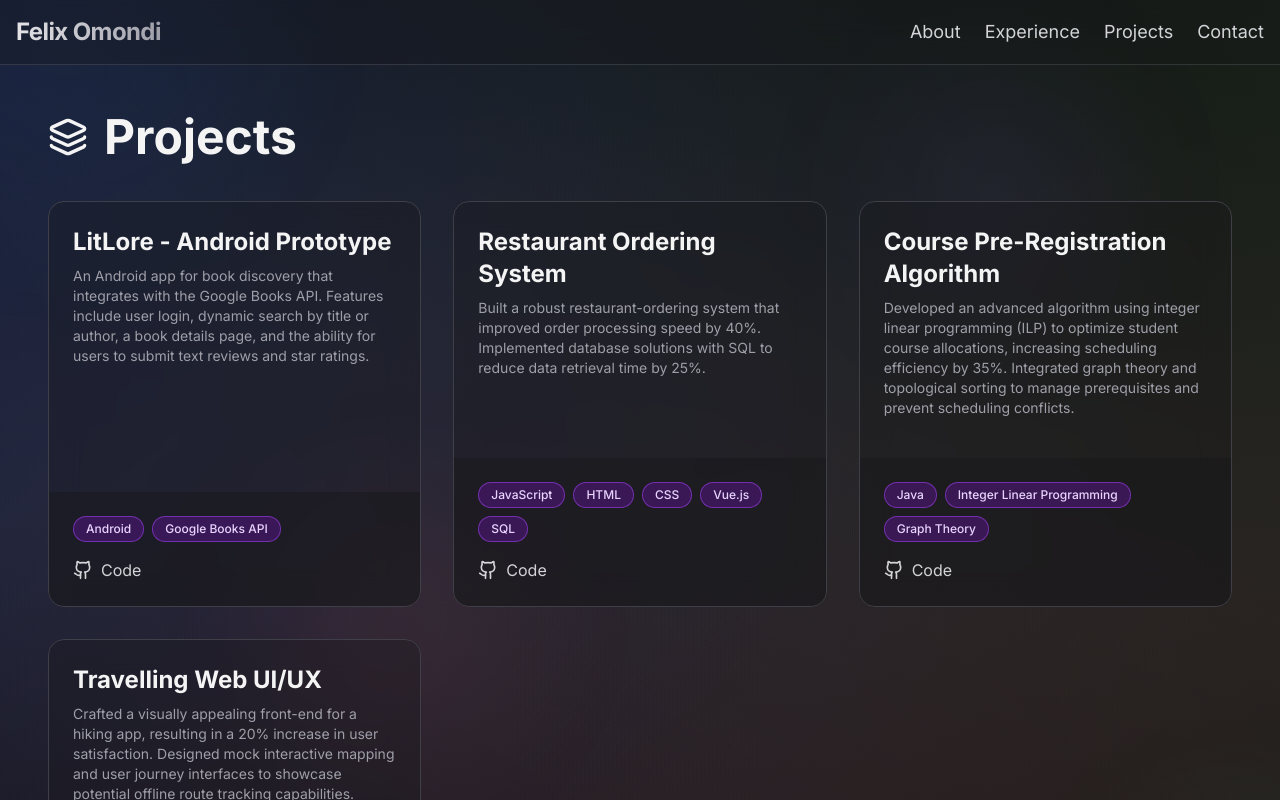
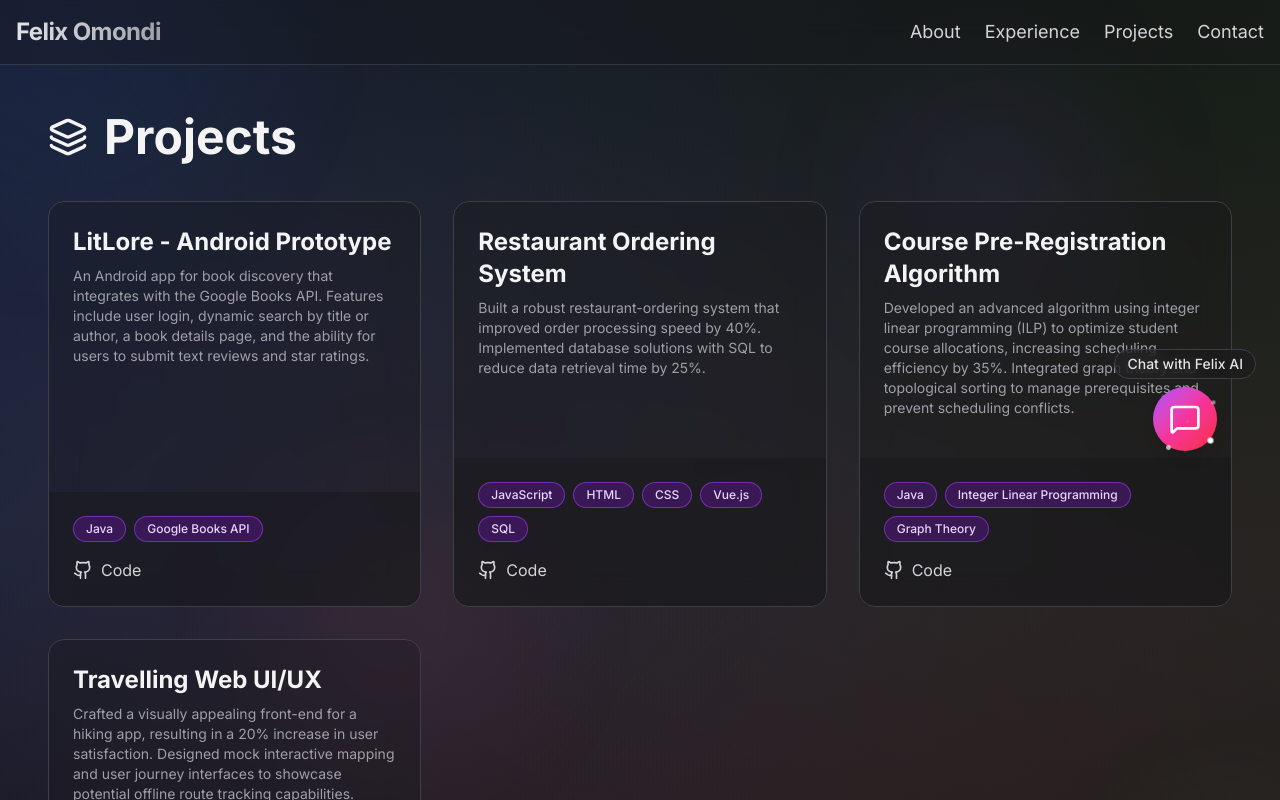
Before and after one commit to Felomondi/gen_ai_pw, a Next.js app in the folder my-ai-portfolio/: page /projects in a window 1280 px wide. Shown: the top 800 px of the page. Built offline with nearby package versions, Linux system fonts and the light colour scheme.

Commit message:
finalized on chatbot design

```diff
--- a/my-ai-portfolio/app/globals.css
+++ b/my-ai-portfolio/app/globals.css
@@ -94,3 +94,54 @@ body {
   animation: float 14s ease-in-out infinite alternate;
   animation-delay: -5s;
 }
+
+
+/* Keyframes for the sparkle animation on chat button*/
+@keyframes sparkle-animation {
+  0%, 100% {
+    opacity: 0;
+    transform: scale(0.5);
+  }
+  50% {
+    opacity: 1;
+    transform: scale(1.2);
+  }
+}
+
+/* Base style for each sparkle element */
+.sparkle {
+  position: absolute;
+  width: 5px;
+  height: 5px;
+  background-color: white;
+  border-radius: 50%;
+  opacity: 0;
+  animation: sparkle-animation 2s infinite;
+}
+
+/* Position and delay each sparkle differently for a random effect */
+.sparkle:nth-of-type(1) {
+  top: 10%;
+  left: 10%;
+  animation-delay: 0s;
+}
+.sparkle:nth-of-type(2) {
+  top: 20%;
+  left: 90%;
+  animation-delay: 0.3s;
+}
+.sparkle:nth-of-type(3) {
+  top: 80%;
+  left: 85%;
+  animation-delay: 0.7s;
+}
+.sparkle:nth-of-type(4) {
+  top: 90%;
+  left: 20%;
+  animation-delay: 1.2s;
+}
+.sparkle:nth-of-type(5) {
+  top: 50%;
+  left: 50%;
+  animation-delay: 1.5s;
+}
--- a/my-ai-portfolio/app/layout.tsx
+++ b/my-ai-portfolio/app/layout.tsx
@@ -2,6 +2,7 @@ import type { Metadata } from "next";
 import { Inter } from "next/font/google";
 import "./globals.css";
 import Navbar from "@/components/Navbar";
+import ChatbotButton from "@/components/ChatbotButton";
 
 const inter = Inter({ subsets: ["latin"] });
 
@@ -31,6 +32,7 @@ export default function RootLayout({
         </div>
 
         <Navbar />
+        <ChatbotButton />
         {children}
       </body>
     </html>
--- a/my-ai-portfolio/app/page.tsx
+++ b/my-ai-portfolio/app/page.tsx
@@ -3,7 +3,7 @@
 import React, { useState, useEffect } from 'react';
 import GlassCard from "@/components/GlassCard";
 import { Button } from "@/components/ui/button";
-import { Download, Rocket, GraduationCap } from "lucide-react";
+import { Download, Rocket, GraduationCap, Github, Linkedin } from "lucide-react"; // Added Github and Linkedin icons
 import Image from "next/image";
 import Link from "next/link";
 import { motion } from 'framer-motion';
@@ -14,7 +14,8 @@ const education = {
     college: "Vassar College",
     expected: "Expected: May 2026",
     courses: ["Object Oriented Programming (Java)", "Data Structures & Algorithms", "Data Science",
-      "Android Development", "Compilers", "Operating Systems", "Calculus I, II & III", "Linear Algebra", "Probability"]
+      "Android Development", "Compilers", "Operating Systems", "Calculuc I, II & III", "Linear Algebra",
+      "probability"]
 };
 
 // Animation Variants
@@ -36,7 +37,6 @@ const lineItemVariants = {
 }
 
 export default function HomePage() {
-  // Fix for hydration errors with animations
   const [isClient, setIsClient] = useState(false);
   useEffect(() => { setIsClient(true) }, []);
 
@@ -48,11 +48,10 @@ export default function HomePage() {
           <div className="flex flex-col md:flex-row items-center gap-8 p-8 md:p-12">
             <div className="w-48 h-48 md:w-60 md:h-60 flex-shrink-0">
               <Image
-                src="/images/ai_pic.png"
+                src="/images/IMG_6116.jpg"
                 alt="Felix Omondi"
                 width={240}
                 height={240}
-                // Typo `object-cosver` corrected to `object-cover`
                 className="rounded-full object-cover border-4 border-zinc-500/30 shadow-lg"
                 priority
               />
@@ -65,7 +64,7 @@ export default function HomePage() {
                 Welcome to my digital space.
               </h1>
               <p className="mt-4 max-w-xl text-lg text-zinc-400">
-                I transform ideas into modern web experiences. Explore my work and see what I can build.
+                I am a rising Senior at Vassar College studying Computer Science and Math. I am interested in AI, Machine Learning, and Software Development.
               </p>
               <div className="mt-6 flex gap-4">
                 <Button asChild>
@@ -85,12 +84,41 @@ export default function HomePage() {
           </div>
 
           {/* --- SEPARATOR --- */}
-          <div className="border-t border-zinc-500/30 my-8"></div>
+          <div className="border-t border-zinc-500/30 my-4"></div>
 
-          {/* --- SECTION 2: EDUCATION (New and Colorful) --- */}
+          {/* --- SECTION 2: SOCIAL LINKS (New Section) --- */}
           {isClient && (
             <motion.section
-              className="px-8 md:px-12"
+                className="py-6 text-center"
+                variants={sectionVariants}
+                initial="hidden"
+                animate="visible"
+            >
+                <h2 className="text-2xl font-bold text-zinc-200 mb-4">Connect With Me</h2>
+                <div className="flex justify-center gap-4">
+                    <Button asChild variant="secondary">
+                        <a href="https://github.com/Felomondi" target="_blank" rel="noopener noreferrer">
+                            <Github className="mr-2 h-4 w-4" />
+                            GitHub
+                        </a>
+                    </Button>
+                     <Button asChild variant="secondary">
+                        <a href="https://www.linkedin.com/in/felomondi/" target="_blank" rel="noopener noreferrer">
+                            <Linkedin className="mr-2 h-4 w-4" />
+                            LinkedIn
+                        </a>
+                    </Button>
+                </div>
+            </motion.section>
+          )}
+
+          {/* --- SEPARATOR --- */}
+          <div className="border-t border-zinc-500/30 my-4"></div>
+
+          {/* --- SECTION 3: EDUCATION --- */}
+          {isClient && (
+            <motion.section
+              className="px-8 md:px-12 py-6"
               variants={sectionVariants}
               initial="hidden"
               animate="visible"
--- a/my-ai-portfolio/app/projects/page.tsx
+++ b/my-ai-portfolio/app/projects/page.tsx
@@ -10,7 +10,7 @@ const projects = [
   {
     title: "LitLore - Android Prototype",
     description: "An Android app for book discovery that integrates with the Google Books API. Features include user login, dynamic search by title or author, a book details page, and the ability for users to submit text reviews and star ratings.",
-    tags: ["Android", "Google Books API"],
+    tags: ["Java", "Google Books API"],
     githubUrl: "https://github.com/Felomondi/Litlore-android",
     liveUrl: null,
   },
--- /dev/null
+++ b/my-ai-portfolio/components/Chatbot.tsx
@@ -0,0 +1,67 @@
+"use client";
+
+import React from 'react';
+import { motion } from 'framer-motion';
+import { X, Send } from 'lucide-react';
+import { Button } from './ui/button';
+import { Input } from './ui/input';
+
+// Define the props the component will accept
+interface ChatbotProps {
+  onClose: () => void; // A function to close the chat
+}
+
+export default function Chatbot({ onClose }: ChatbotProps) {
+  // Animation for the chat window
+  const chatWindowVariants = {
+    hidden: { opacity: 0, scale: 0.95, y: 50 },
+    visible: { opacity: 1, scale: 1, y: 0 },
+    exit: { opacity: 0, scale: 0.95, y: 50 },
+  };
+
+  return (
+    <motion.div
+      className="fixed bottom-6 right-6 z-50 w-[calc(100vw-48px)] max-w-md"
+      variants={chatWindowVariants}
+      initial="hidden"
+      animate="visible"
+      exit="exit"
+    >
+      <div className="bg-zinc-900/50 backdrop-blur-xl border border-zinc-700 rounded-2xl shadow-2xl flex flex-col h-[70vh]">
+
+        {/* Header */}
+        <header className="flex items-center justify-between p-4 border-b border-zinc-700">
+          <div className="flex items-center gap-3">
+            <div className="w-4 h-4 rounded-full bg-green-400 animate-pulse"></div>
+            <h2 className="font-bold text-lg text-zinc-100">Felix AI Assistant</h2>
+          </div>
+          <button onClick={onClose} className="text-zinc-400 hover:text-white transition-colors" aria-label="Close chat">
+            <X size={24} />
+          </button>
+        </header>
+
+        {/* Message Area */}
+        <div className="flex-grow p-4 space-y-4 overflow-y-auto">
+          {/* Placeholder for messages */}
+          <div className="p-3 bg-purple-900/50 rounded-lg max-w-xs self-start">
+            <p className="text-sm text-zinc-200">Hello! I'm Felix's AI assistant. Feel free to ask me any questions about his skills, experience, or projects.</p>
+          </div>
+        </div>
+
+        {/* Input Form */}
+        <footer className="p-4 border-t border-zinc-700">
+          <form className="flex items-center gap-2">
+            <Input
+              type="text"
+              placeholder="Ask about a project..."
+              className="flex-grow bg-zinc-800/50 border-zinc-700 text-white"
+            />
+            <Button type="submit" size="icon" aria-label="Send message">
+              <Send size={20} />
+            </Button>
+          </form>
+        </footer>
+      </div>
+    </motion.div>
+  );
+}
--- /dev/null
+++ b/my-ai-portfolio/components/ChatbotButton.tsx
@@ -0,0 +1,72 @@
+"use client";
+
+import React, { useState } from 'react';
+import { usePathname } from 'next/navigation';
+import { motion, AnimatePresence } from 'framer-motion';
+import { MessageSquare } from 'lucide-react';
+import Chatbot from './Chatbot';
+
+export default function ChatbotButton() {
+  const pathname = usePathname();
+  const [isChatOpen, setIsChatOpen] = useState(false);
+
+  if (pathname === '/contact') {
+    return null;
+  }
+
+  // Animation variants for the button itself, including an exit animation
+  const buttonContainerVariants = {
+    hidden: { opacity: 0, y: 50, scale: 0.8 },
+    visible: {
+      opacity: 1,
+      y: 0,
+      scale: 1,
+    },
+    exit: {
+      opacity: 0,
+      y: 50,
+      scale: 0.8,
+    },
+  };
+
+  return (
+    <>
+      {/* AnimatePresence for the floating button */}
+      <AnimatePresence>
+        {!isChatOpen && (
+          <motion.div
+            className="fixed top-1/2 -translate-y-1/2 right-6 z-[60] flex flex-col items-center gap-2"
+            variants={buttonContainerVariants}
+            initial="hidden"
+            animate="visible"
+            exit="exit" // This tells it to use the exit animation
+          >
+            <p className="text-sm font-medium text-zinc-200 bg-zinc-900/50 backdrop-blur-sm px-3 py-1 rounded-full border border-zinc-700">
+              Chat with Felix AI
+            </p>
+            <button
+              onClick={() => setIsChatOpen(true)}
+              className="sparkle-button relative w-16 h-16 rounded-full bg-gradient-to-br from-purple-500 via-pink-500 to-red-500 flex items-center justify-center shadow-lg hover:scale-110 transition-transform"
+              aria-label="Open AI Chat"
+            >
+              <div className="sparkle"></div>
+              <div className="sparkle"></div>
+              <div className="sparkle"></div>
+              <div className="sparkle"></div>
+              <div className="sparkle"></div>
+
+              <MessageSquare size={32} className="text-white" />
+            </button>
+          </motion.div>
+        )}
+      </AnimatePresence>
+
+      {/* AnimatePresence for the Chat Window */}
+      <AnimatePresence>
+        {isChatOpen && (
+          <Chatbot onClose={() => setIsChatOpen(false)} />
+        )}
+      </AnimatePresence>
+    </>
+  );
+}
```
Also changed, not shown: my-ai-portfolio/public/images/IMG_6116.JPG (added), 1 other file (tests, documents, lock files or other folders).
